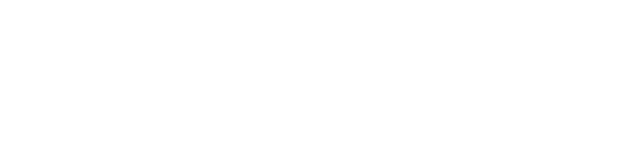
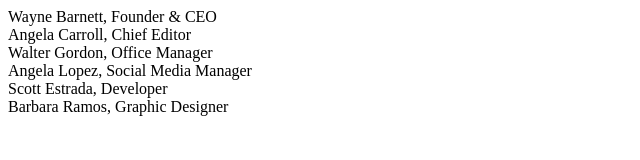
Before and after one commit to Trusimo/js-our-team, a plain HTML site: page index.html in a window 1280 px wide. Shown: the whole page, without its empty margins (0-640 px from the left). Drawn offline with Linux system fonts and the light colour scheme.

Commit message:
completes milestones 1 and 2

```diff
--- a/index.html
+++ b/index.html
@@ -8,7 +8,9 @@
     </title>
 </head>
 <body>
+    <div id="contenitore">
 
+    </div>
 
     <script src="main.js"></script>
 </body>
--- a/main.js
+++ b/main.js
@@ -0,0 +1,53 @@
+// Per la pagina ‘Chi siamo’ del nostro sito aziendale, dobbiamo sviluppare la sezione “Il nostro team”.
+// Definiamo un array di oggetti che rappresentano i membri del team.
+// Ogni membro ha le informazioni necessarie per stampare la relativa card: Nome, Ruolo e Foto.
+// Milestone 1:
+// stampare in console l’elenco dei membri del team, scrivendo separatamente i dettagli di ciascun componente.
+// Milestone 2:
+// stampare i dati all’interno di un contenitore nella pagina html in modo dinamico,
+// creando per ciascun membro del team un elemento html che conterrà i suoi dati.
+
+// Creo un array con 6 oggetti, i membri del team
+const team = [
+    {
+        nome: "Wayne",
+        cognome: "Barnett",
+        posizione: "Founder & CEO"
+    },
+    {
+        nome: "Angela",
+        cognome: "Carroll",
+        posizione: "Chief Editor"
+    },
+    {
+        nome: "Walter",
+        cognome: "Gordon",
+        posizione: "Office Manager"
+    },
+    {
+        nome: "Angela",
+        cognome: "Lopez",
+        posizione: "Social Media Manager"
+    },
+    {
+        nome: "Scott",
+        cognome: "Estrada",
+        posizione: "Developer"
+    },
+    {
+        nome: "Barbara",
+        cognome: "Ramos",
+        posizione: "Graphic Designer"
+    }
+]
+
+// stampo in console gli oggetti uno per uno
+for (let i = 0; i < team.length; i++) {
+    const membro = team[i];
+    console.log(membro.nome, membro.cognome + ", " + membro.posizione);
+    const card = document.createElement("div");
+    card.append(membro.nome + " " + membro.cognome + ", " + membro.posizione);
+
+    const contenitore = document.getElementById("contenitore")
+    contenitore.append(card)
+}
```
